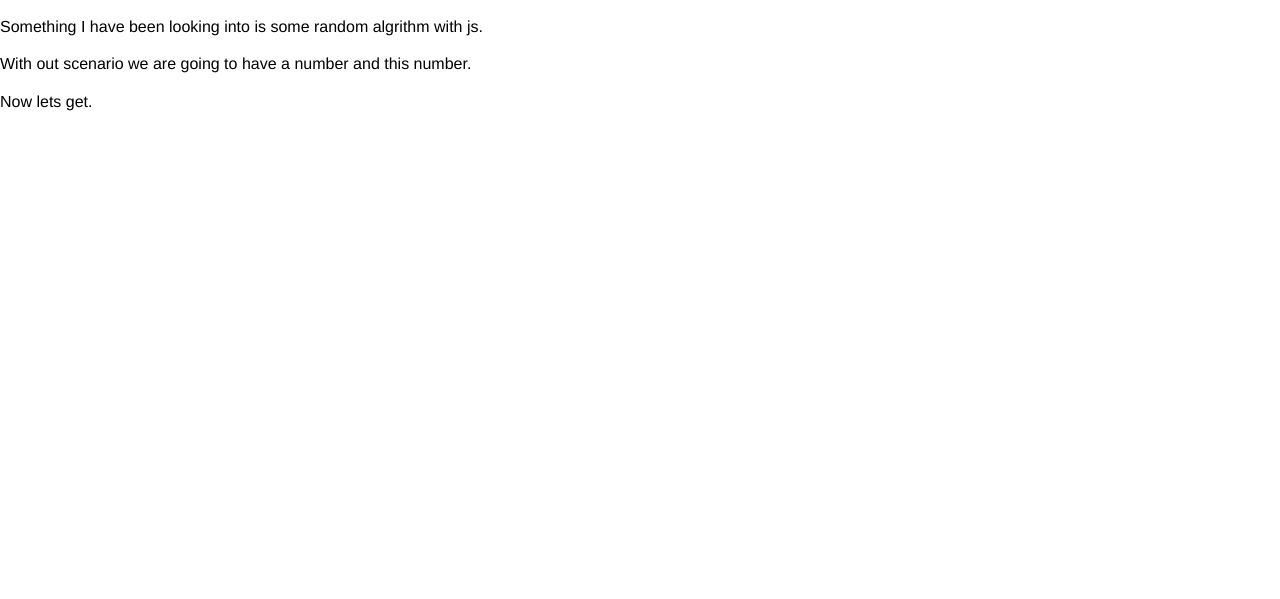
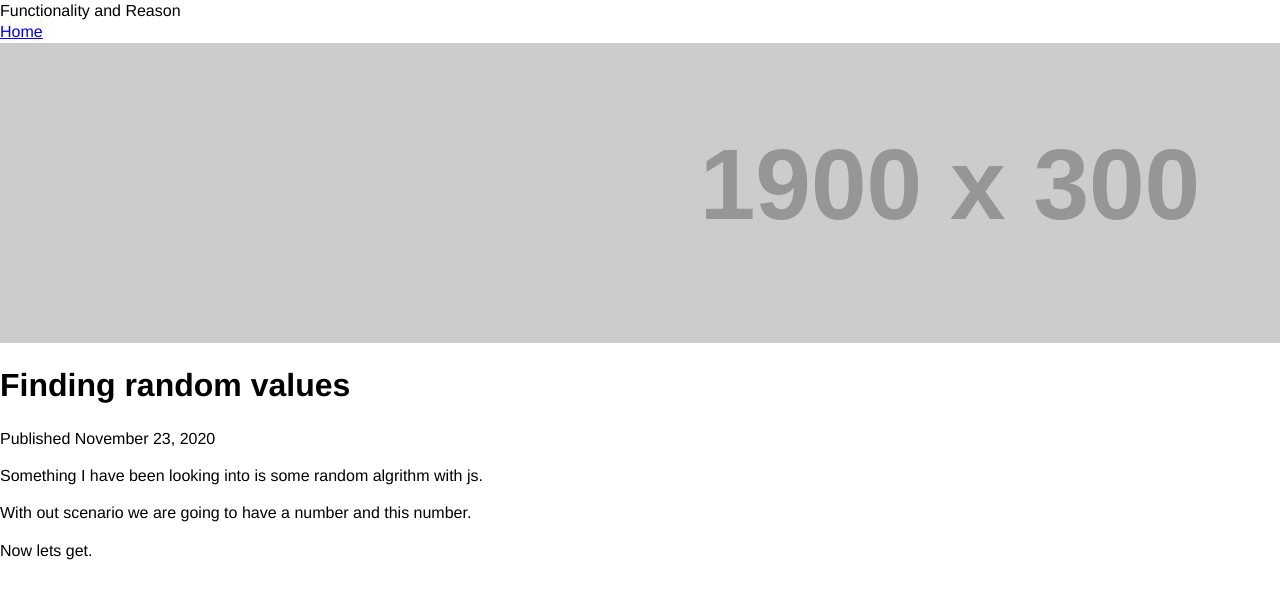
Before and after one commit to leachjustin18/functionalityandreason, a Jekyll site: the page built from _posts/2020-11-23-finding-random.md, in a window 1280 px wide. Shown: the top 599 px of the page. Built offline with Jekyll 4.4.1, drawn with Linux system fonts in a browser that asks for light colours; some web fonts are replaced.

Commit message:
Working on base layout for posts

```diff
--- a/_config.yml
+++ b/_config.yml
@@ -1,4 +1,9 @@
 defaults:
+  - scope:
+      path: ""
+      type: "posts"
+    values:
+      layout: "post"
   - scope:
       path: ""
     values:
--- /dev/null
+++ b/_layouts/post.html
@@ -0,0 +1,17 @@
+---
+layout: default
+---
+
+<header>
+  Functionality and Reason {% include navigation.html %}
+  <img src="https://via.placeholder.com/1900x300.png" alt="" />
+</header>
+
+<h1>{{ page.title }}</h1>
+<p>
+  Published {{page.date | date: '%B %d, %Y'}} {% assign author = site.authors | where:
+  'short_name', page.author | first %} {% if author %} -
+  <a href="{{ author.url }}">{{ author.name }}</a> {% endif %}
+</p>
+
+{{content}}
```
